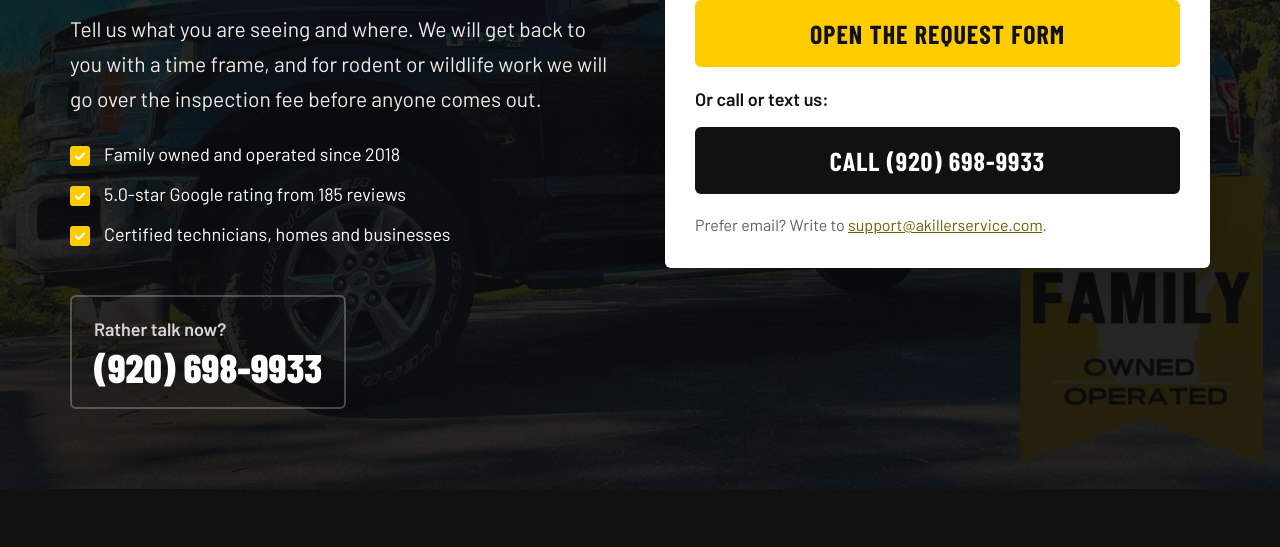
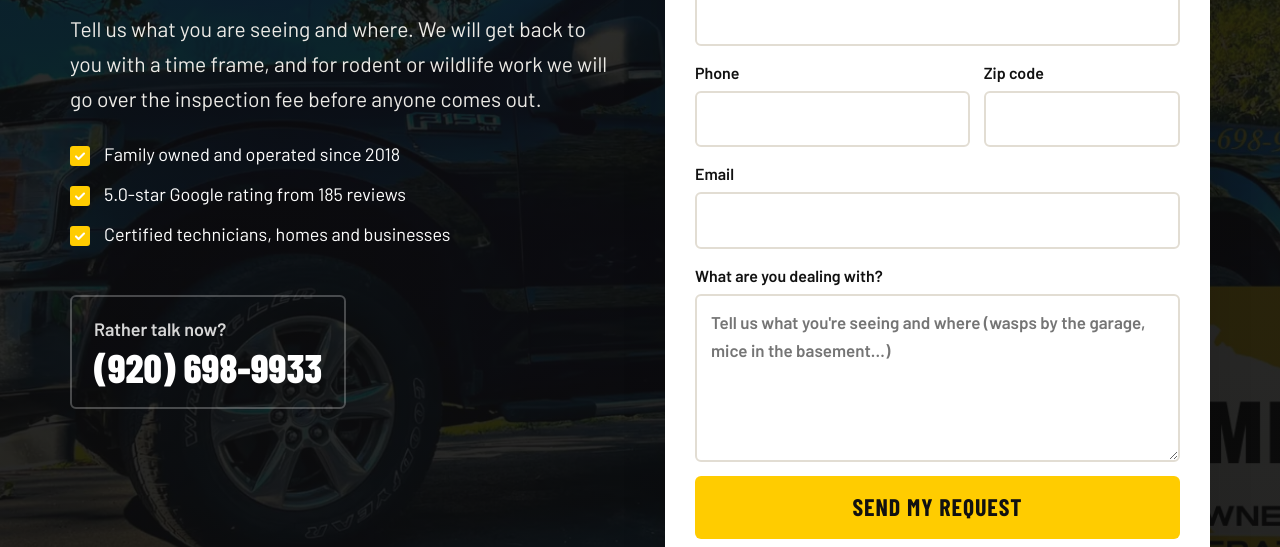
Before and after one commit to jashick/best-pest-control-services-website, an Astro site in the folder site/: page /get-a-quote in a window 1280 px wide. Shown: the part 404-951 px from the top of the page. Built offline with nearby package versions, Linux system fonts and the light colour scheme; Astro itself is replaced by a stand-in of ours.

Commit message:
Quote page: simple contact form with PHP mail handler
Co-Authored-By: Claude Opus 5.5 <noreply@anthropic.com>
Claude-Session: https://claude.ai/code/session_012TU6vSjAXdafgdZtP5jh98

```diff
--- a/site/src/components/QuoteForm.astro
+++ b/site/src/components/QuoteForm.astro
@@ -1,30 +1,43 @@
 ---
-// Quote card: a button that opens the form (ghl.quoteForm) in a new tab, plus call/email. No embed (Jeremy 2026-11-25).
-import { site, ghl } from '../data/site';
+// Simple quote form (Jeremy 2026-11-25): name, phone, email, zip, message. Posts to public/send-quote.php (SiteGround PHP),
+// which emails the request and redirects to /thank-you/. Needs PHP hosting; not the JotForm or GHL anymore.
+import { site } from '../data/site';
 ---
 <div class="quote" id="quote-form">
   <div class="quote__head">
     <h2>{site.ctaLabel}</h2>
     <p>Tell us what you need. We’ll get back to you quickly.</p>
   </div>
-  <div>
-    {ghl.quoteForm && (
-      <>
-        <p class="quote__lead">Fill out our short request form. It opens in a new tab.</p>
-        <a class="btn btn--red quote__call" href={ghl.quoteForm} target="_blank" rel="noopener">Open the Request Form</a>
-        <p class="quote__lead">Or call or text us:</p>
-      </>
-    )}
-    {!ghl.quoteForm && <p class="quote__lead">The fastest way to get help is a phone call:</p>}
-    <a class:list={['btn', 'quote__call', ghl.quoteForm ? 'btn--dark' : 'btn--red']} href={`tel:${site.phoneIntl}`}>Call {site.phone}</a>
-    {site.email && <p class="quote__alt">Prefer email? Write to <a href={`mailto:${site.email}`}>{site.email}</a>.</p>}
-  </div>
+  <p class="quote__err" id="quote-err" hidden>Please check your name, phone, email and 5-digit zip code, then send again.</p>
+  <form class="qf" action="/send-quote.php" method="post">
+    <label>Name<input type="text" name="name" autocomplete="name" required maxlength="100" /></label>
+    <div class="qf__row">
+      <label>Phone<input type="tel" name="phone" autocomplete="tel" required maxlength="40" /></label>
+      <label>Zip code<input type="text" name="zip" inputmode="numeric" autocomplete="postal-code" pattern="[0-9]{5}(-[0-9]{4})?" required maxlength="10" /></label>
+    </div>
+    <label>Email<input type="email" name="email" autocomplete="email" required maxlength="120" /></label>
+    <label>What are you dealing with?<textarea name="message" rows="5" maxlength="4000" placeholder="Tell us what you're seeing and where (wasps by the garage, mice in the basement…)"></textarea></label>
+    <label class="qf__hp" aria-hidden="true">Company<input type="text" name="company" tabindex="-1" autocomplete="off" /></label>
+    <button class="btn btn--red qf__send" type="submit">Send My Request</button>
+    <p class="quote__alt">Or call or text <a href={`tel:${site.phoneIntl}`}>{site.phone}</a>{site.email && <> · <a href={`mailto:${site.email}`}>{site.email}</a></>}</p>
+  </form>
+  <script is:inline>if (/[?&]error=1/.test(location.search)) document.getElementById('quote-err').hidden = false;</script>
 </div>
 
 <style>
   .quote { background: #fff; border-top: 6px solid var(--red); border-radius: var(--radius); box-shadow: 0 18px 44px rgba(0,0,0,.16); padding: 30px; color: var(--text); }
   .quote__head h2 { font-size: 38px; text-transform: uppercase; margin-bottom: 4px; }
   .quote__head p { color: var(--muted); }
+  .qf { display: grid; gap: 14px; margin-top: 8px; }
+  .qf label { display: grid; gap: 5px; font-weight: 600; color: var(--ink); font-size: 16px; }
+  .qf input, .qf textarea { font: inherit; font-size: 17px; padding: 12px 14px; border: 2px solid var(--line); border-radius: var(--radius); background: #fff; color: var(--ink); width: 100%; }
+  .qf input:focus, .qf textarea:focus { outline: none; border-color: var(--ink); }
+  .qf textarea { resize: vertical; }
+  .qf__row { display: grid; grid-template-columns: minmax(0, 1.4fr) minmax(0, 1fr); gap: 14px; }
+  .qf__hp { position: absolute; left: -9999px; width: 1px; height: 1px; overflow: hidden; }
+  .qf__send { width: 100%; font-size: 24px; padding: 15px 20px; }
+  .quote__err { background: #fdecea; color: #8a1c12; border-radius: var(--radius); padding: 10px 14px; font-size: 16px; margin: 8px 0 0; }
+  @media (max-width: 420px) { .qf__row { grid-template-columns: 1fr; } }
   .quote__lead { font-weight: 600; color: var(--ink); margin-bottom: 12px; }
   .quote__call { width: 100%; font-size: 26px; padding: 16px 20px; margin-bottom: 18px; }
   .quote__alt { font-size: 16px; color: var(--muted); margin: 0; }
```
Also changed, not shown: 1 other file.
